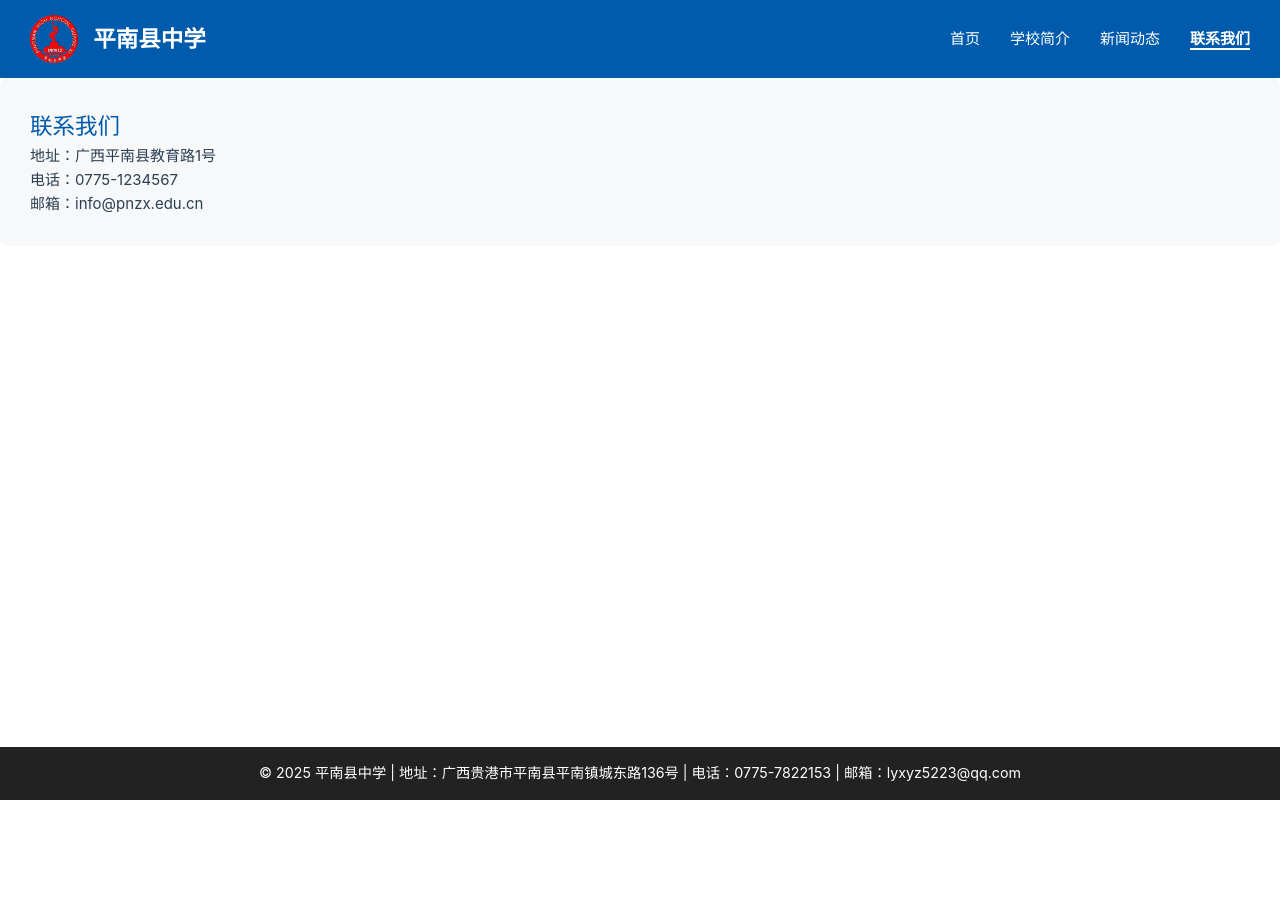
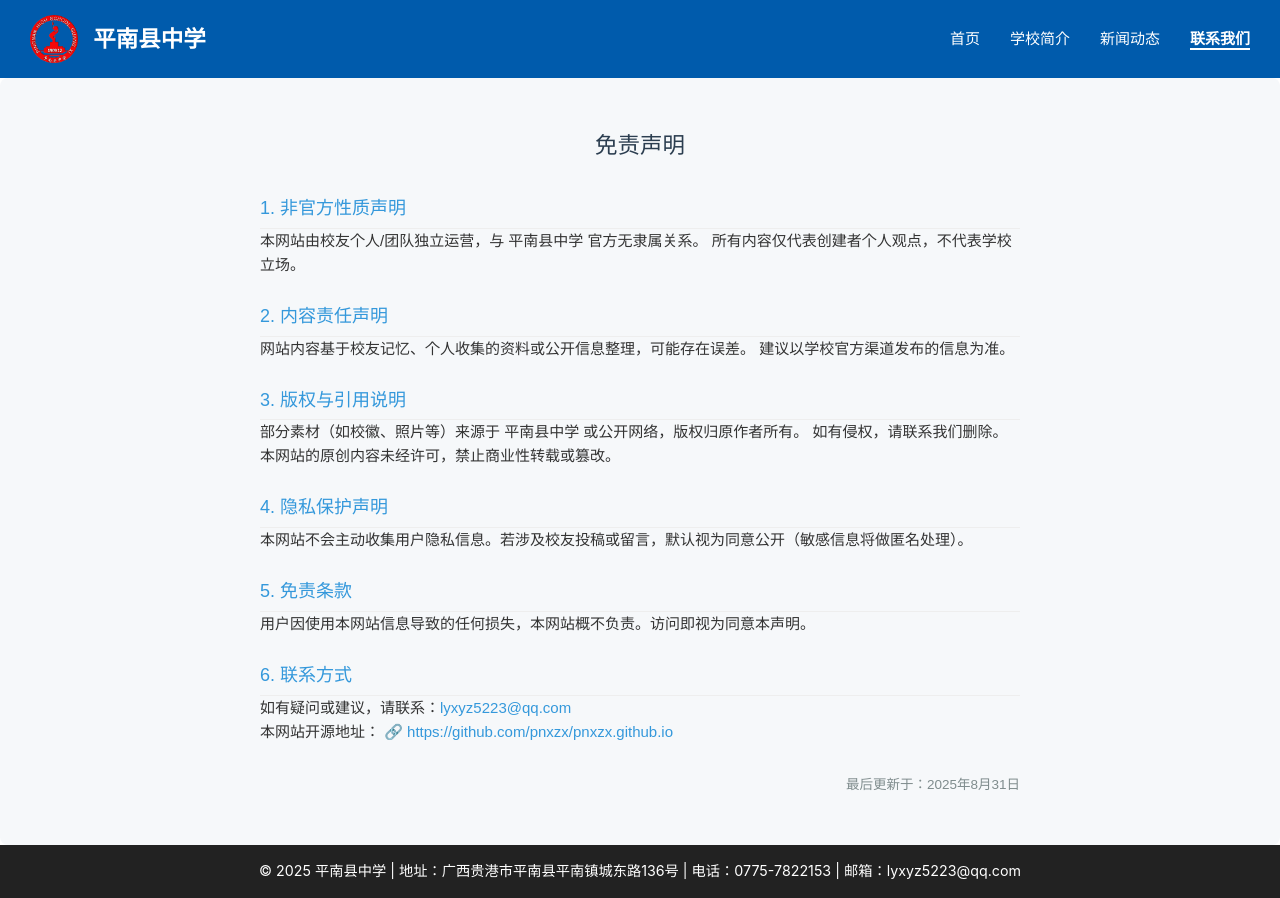
Before and after one commit to pnxzx/pnxzx.github.io, a Vue app: page /contact in a window 1280 px wide. Before the commit the page ends 800 px from the top, so only its background shows below. Built offline with nearby package versions, Linux system fonts and the light colour scheme.

Commit message:
feat: add Disclaimer to Contact

```diff
--- a/src/components/Contact.vue
+++ b/src/components/Contact.vue
@@ -1,13 +1,11 @@
 <template>
   <section class="contact">
-    <h2>联系我们</h2>
-    <p>地址：广西平南县教育路1号</p>
-    <p>电话：0775-1234567</p>
-    <p>邮箱：info@pnzx.edu.cn</p>
+    <Disclaimer />
   </section>
 </template>
 
 <script setup>
+import Disclaimer from '../components/Disclaimer.vue'
 </script>
 
 <style scoped>
--- /dev/null
+++ b/src/components/Disclaimer.vue
@@ -0,0 +1,120 @@
+<template>
+  <div class="disclaimer-container">
+    <h1>免责声明</h1>
+
+    <section class="disclaimer-section">
+      <h2>1. 非官方性质声明</h2>
+      <p>
+        本网站由校友个人/团队独立运营，与 <strong>{{ schoolName }}</strong> 官方无隶属关系。
+        所有内容仅代表创建者个人观点，不代表学校立场。
+      </p>
+    </section>
+
+    <section class="disclaimer-section">
+      <h2>2. 内容责任声明</h2>
+      <p>
+        网站内容基于校友记忆、个人收集的资料或公开信息整理，可能存在误差。
+        建议以学校官方渠道发布的信息为准。
+      </p>
+    </section>
+
+    <section class="disclaimer-section">
+      <h2>3. 版权与引用说明</h2>
+      <p>
+        部分素材（如校徽、照片等）来源于 <strong>{{ schoolName }}</strong> 或公开网络，版权归原作者所有。
+        如有侵权，请联系我们删除。
+      </p>
+      <p>
+        本网站的原创内容未经许可，禁止商业性转载或篡改。
+      </p>
+    </section>
+
+    <section class="disclaimer-section">
+      <h2>4. 隐私保护声明</h2>
+      <p>
+        本网站不会主动收集用户隐私信息。若涉及校友投稿或留言，默认视为同意公开（敏感信息将做匿名处理）。
+      </p>
+    </section>
+
+    <section class="disclaimer-section">
+      <h2>5. 免责条款</h2>
+      <p>
+        用户因使用本网站信息导致的任何损失，本网站概不负责。访问即视为同意本声明。
+      </p>
+    </section>
+    <section class="disclaimer-section">
+      <h2>6. 联系方式</h2>
+      <p>
+        如有疑问或建议，请联系：<a :href="`mailto:${contactEmail}`">{{ contactEmail }}</a>
+      </p>
+      <!-- 新增 GitHub 项目链接 -->
+      <p>
+        本网站开源地址：
+        <a :href="githubUrl" target="_blank" rel="noopener noreferrer">
+          {{ githubUrl }}
+        </a>
+      </p>
+    </section>
+
+    <p class="update-date">最后更新于：{{ lastUpdated }}</p>
+  </div>
+</template>
+
+<script setup>
+import { ref } from 'vue';
+
+// 可配置的变量
+const schoolName = ref('平南县中学');
+const contactEmail = ref('lyxyz5223@qq.com');
+const lastUpdated = ref('2025年8月31日');
+// 新增 GitHub 项目地址
+const githubUrl = ref('https://github.com/pnxzx/pnxzx.github.io'); // 替换为你的项目地址
+</script>
+
+<style scoped>
+.disclaimer-container {
+  max-width: 800px;
+  margin: 0 auto;
+  padding: 20px;
+  font-family: Arial, sans-serif;
+  line-height: 1.6;
+  color: #333;
+}
+
+h1 {
+  text-align: center;
+  margin-bottom: 30px;
+  color: #2c3e50;
+}
+
+.disclaimer-section {
+  margin-bottom: 25px;
+}
+
+h2 {
+  font-size: 1.2em;
+  color: #3498db;
+  border-bottom: 1px solid #eee;
+  padding-bottom: 5px;
+}
+
+a {
+  color: #3498db;
+  text-decoration: none;
+}
+
+a:hover {
+  text-decoration: underline;
+}
+
+.update-date {
+  font-size: 0.9em;
+  color: #7f8c8d;
+  text-align: right;
+  margin-top: 30px;
+}
+
+a[href^="https://github.com"]::before {
+  content: "🔗 ";
+}
+</style>
```
